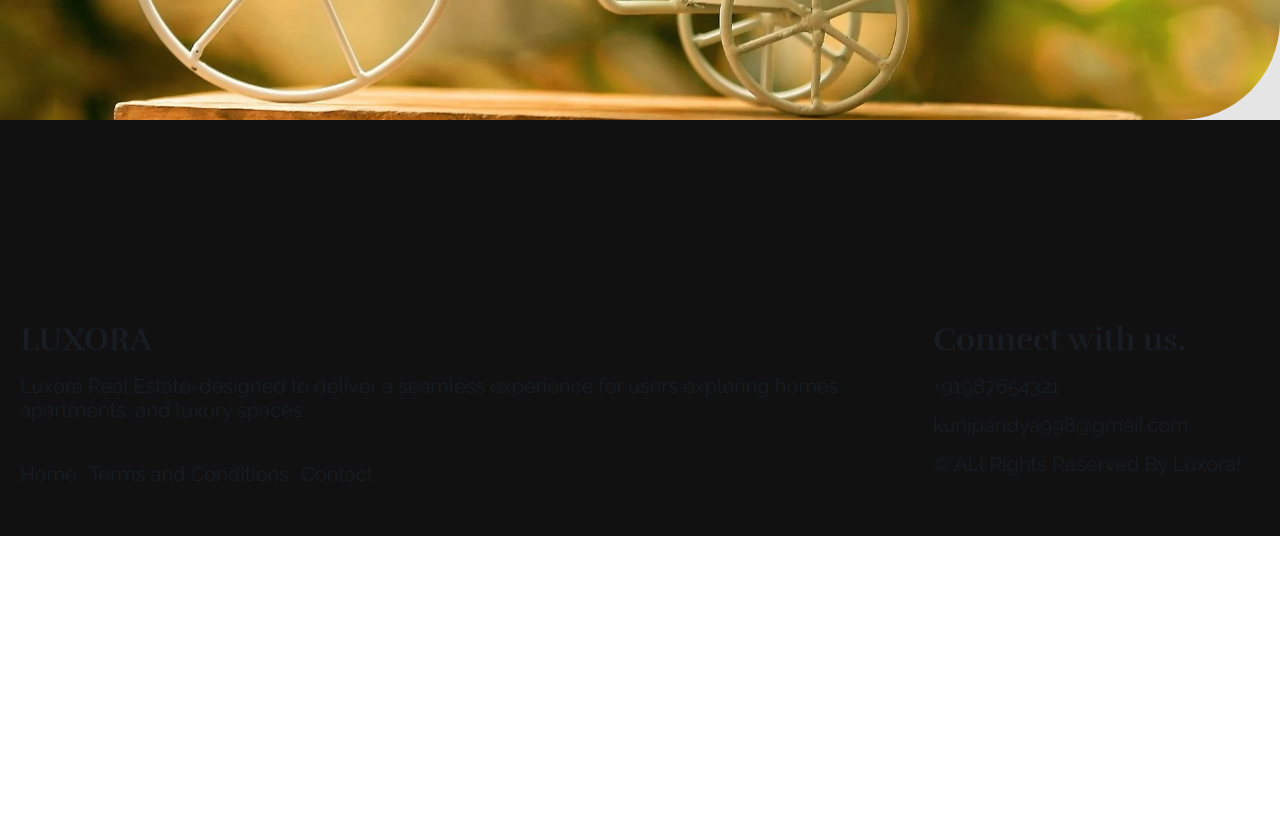
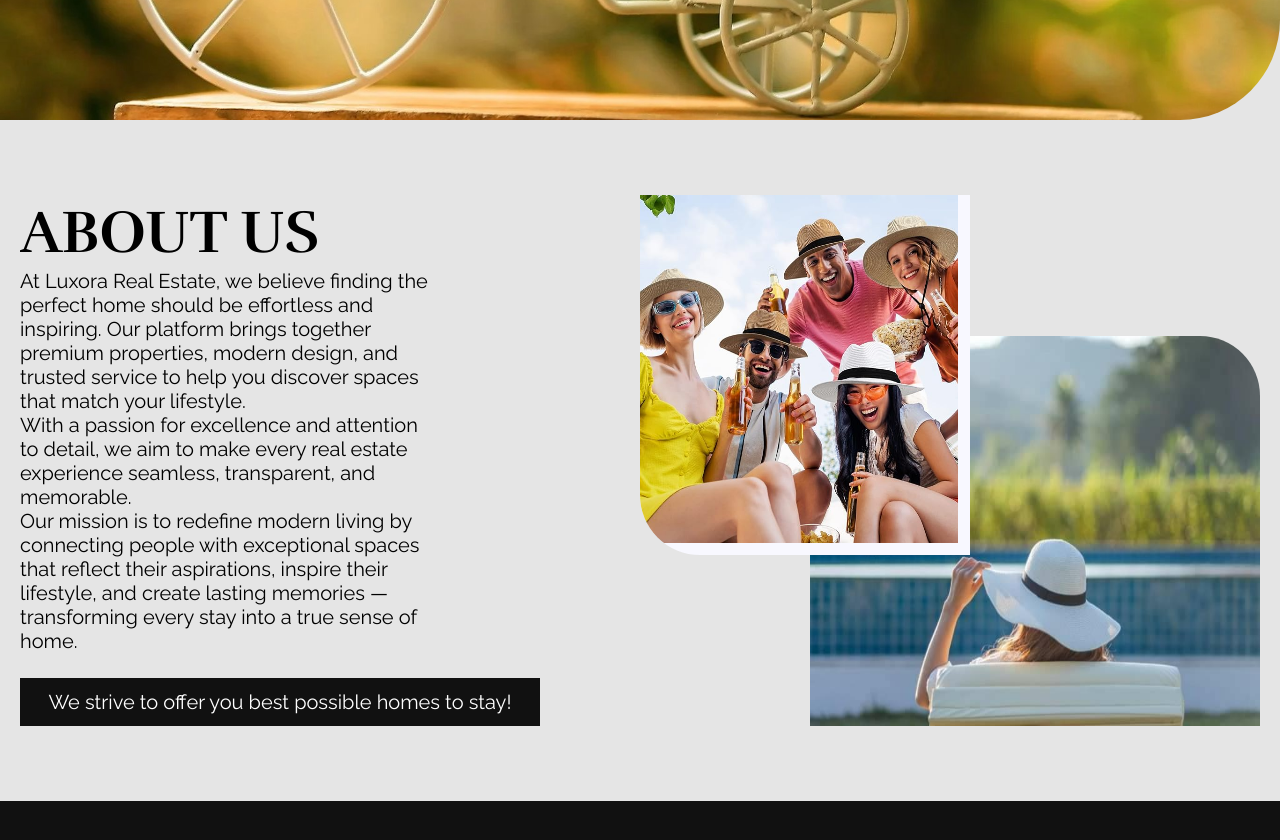
Before and after one commit to kunj-pandya/react-mini-projects, a React (Vite) app in the folder luxora-real-estate/: page / in a window 1280 px wide. Shown: the part 3360-4200 px from the top of the page. Before the commit the page ends 3896 px from the top, so only its background shows below. Built offline with nearby package versions, Linux system fonts and the light colour scheme; a web font is replaced by a local one.

Commit message:
add about us in home page with style

```diff
--- a/luxora-real-estate/src/App.css
+++ b/luxora-real-estate/src/App.css
@@ -631,6 +631,180 @@ h5 {
 }
 
 
+/****************************************ABOUT US MINI STYLING*************************************************/
+#aboutUs_Mini {
+    min-width: 1500px;
+    max-width: 1500px;
+    padding: 75px 20px;
+    display: flex;
+}
+
+#aboutUs_Mini .first_container,
+#aboutUs_Mini .second_container {
+    width: 50%;
+    display: flex;
+    flex-direction: column;
+}
+
+#aboutUs_Mini .first_container {
+    padding-right: 100px;
+}
+
+#aboutUs_Mini .first_container .content {
+    padding-right: 100px;
+}
+
+#aboutUs_Mini .first_container h1 {
+    text-align: start;
+}
+
+#aboutUs_Mini .first_container button {
+    border: none;
+    background: #111;
+    color: #ffffff;
+    padding: 12px;
+    margin-top: 25px;
+}
+
+#aboutUs_Mini .second_container {
+    position: relative;
+}
+
+#aboutUs_Mini .second_container .image_1 {
+    position: absolute;
+    top: 0;
+    left: 0;
+    height: 360px;
+    width: 330px;
+    overflow: hidden;
+    border-bottom-left-radius: 60px;
+    background: ghostwhite;
+    padding-right: 12px;
+    padding-bottom: 12px;
+    z-index: 1;
+}
+
+#aboutUs_Mini .second_container .image_1 img {
+    width: 100%;
+    height: 100%;
+}
+
+#aboutUs_Mini .second_container .image_2 {
+    position: absolute;
+    width: 450px;
+    height: 390px;
+    overflow: hidden;
+    right: 0;
+    bottom: 0;
+    border-top-right-radius: 60px;
+}
+
+#aboutUs_Mini .second_container .image_2 img {
+    width: 100%;
+    height: 100%;
+}
+
+@media (max-width: 1520px) {
+    #aboutUs_Mini {
+        min-width: 100%;
+    }
+}
+
+@media (max-width: 1215px) {
+    #aboutUs_Mini .first_container {
+        padding-right: 0;
+    }
+}
+
+@media (max-width: 1060px) {
+    #aboutUs_Mini .first_container .content {
+        padding-right: 30px;
+    }
+
+    #aboutUs_Mini .second_container .image_1 {
+        height: 320px;
+        width: 300px;
+    }
+
+    #aboutUs_Mini .second_container .image_2 {
+        width: 400px;
+        height: 370px;
+    }
+}
+
+@media (max-width: 1015px) {
+    #aboutUs_Mini {
+        flex-direction: column;
+        flex-wrap: wrap;
+    }
+
+    #aboutUs_Mini .first_container,
+    #aboutUs_Mini .second_container {
+        width: 767px;
+        margin: 0 auto;
+    }
+
+    #aboutUs_Mini .first_container,
+    #aboutUs_Mini .first_container h1 {
+        text-align: center;
+    }
+
+    #aboutUs_Mini .second_container {
+        height: 670px;
+        margin: 0 auto;
+        margin-top: 50px;
+    }
+
+    #aboutUs_Mini .second_container .image_1,
+    #aboutUs_Mini .second_container .image_2 {
+        width: 400px;
+        height: 375px;
+    }
+}
+
+@media (max-width: 820px) {
+
+    #aboutUs_Mini .first_container,
+    #aboutUs_Mini .second_container {
+        width: 100%;
+    }
+}
+
+@media (max-width: 545px) {
+    #aboutUs_Mini .second_container {
+        height: 520px;
+        margin: 0 auto;
+        margin-top: 50px;
+    }
+
+    #aboutUs_Mini .second_container .image_1,
+    #aboutUs_Mini .second_container .image_2 {
+        width: 280px;
+        height: 280px;
+    }
+}
+
+@media (max-width: 390px) {
+    #aboutUs_Mini .second_container {
+        height: 670px;
+    }
+
+    #aboutUs_Mini .second_container .image_1,
+    #aboutUs_Mini .second_container .image_2 {
+        width: 100%;
+        height: 320px;
+        margin-bottom: 15px;
+    }
+
+    #aboutUs_Mini .second_container .image_1 {
+        border-bottom-left-radius: 0;
+    }
+
+    #aboutUs_Mini .second_container .image_2 {
+        border-top-right-radius: 0;
+    }
+}
+
 /***********************************FOOTER STYLING**************************************************/
 .otherPage_footer {
     background: #111;
--- a/luxora-real-estate/src/components/Home.jsx
+++ b/luxora-real-estate/src/components/Home.jsx
@@ -4,6 +4,7 @@ import TopVillas from '../subComponents/TopVillas';
 import Regions from '../subComponents/Regions';
 import OurSpecialities from '../subComponents/OurSpecialities';
 import Host from '../subComponents/Host';
+import About from '../subComponents/About';
 
 const Home = () => {
     return (
@@ -14,6 +15,7 @@ const Home = () => {
                 <Regions />
                 <OurSpecialities />
                 <Host />
+                <About />
             </article>
         </>
     )
--- /dev/null
+++ b/luxora-real-estate/src/subComponents/About.jsx
@@ -0,0 +1,35 @@
+import React from 'react'
+
+const About = () => {
+    return (
+        <>
+            <section id='aboutUs_Mini'>
+                <div className='first_container'>
+                    <div className='content'>
+                        <h1>ABOUT US</h1>
+                        <p>
+                            At Luxora Real Estate, we believe finding the perfect home should be effortless and inspiring.
+                            Our platform brings together premium properties, modern design, and trusted service to help you discover spaces that match your lifestyle.
+                        </p>
+                        <p>
+                            With a passion for excellence and attention to detail, we aim to make every real estate experience seamless, transparent, and memorable.
+                        </p>
+                        <p>Our mission is to redefine modern living by connecting people with exceptional spaces that reflect their aspirations, inspire their lifestyle, and create lasting memories — transforming every stay into a true sense of home.</p>
+                    </div>
+                    <button>We strive to offer you best possible homes to stay!</button>
+                </div>
+
+                <div className='second_container'>
+                    <div className='image_1'>
+                        <img src="/people.jpg" alt="people" />
+                    </div>
+                    <div className='image_2'>
+                        <img src="/people2.jpg" alt="people" />
+                    </div>
+                </div>
+            </section>
+        </>
+    )
+}
+
+export default About
```
